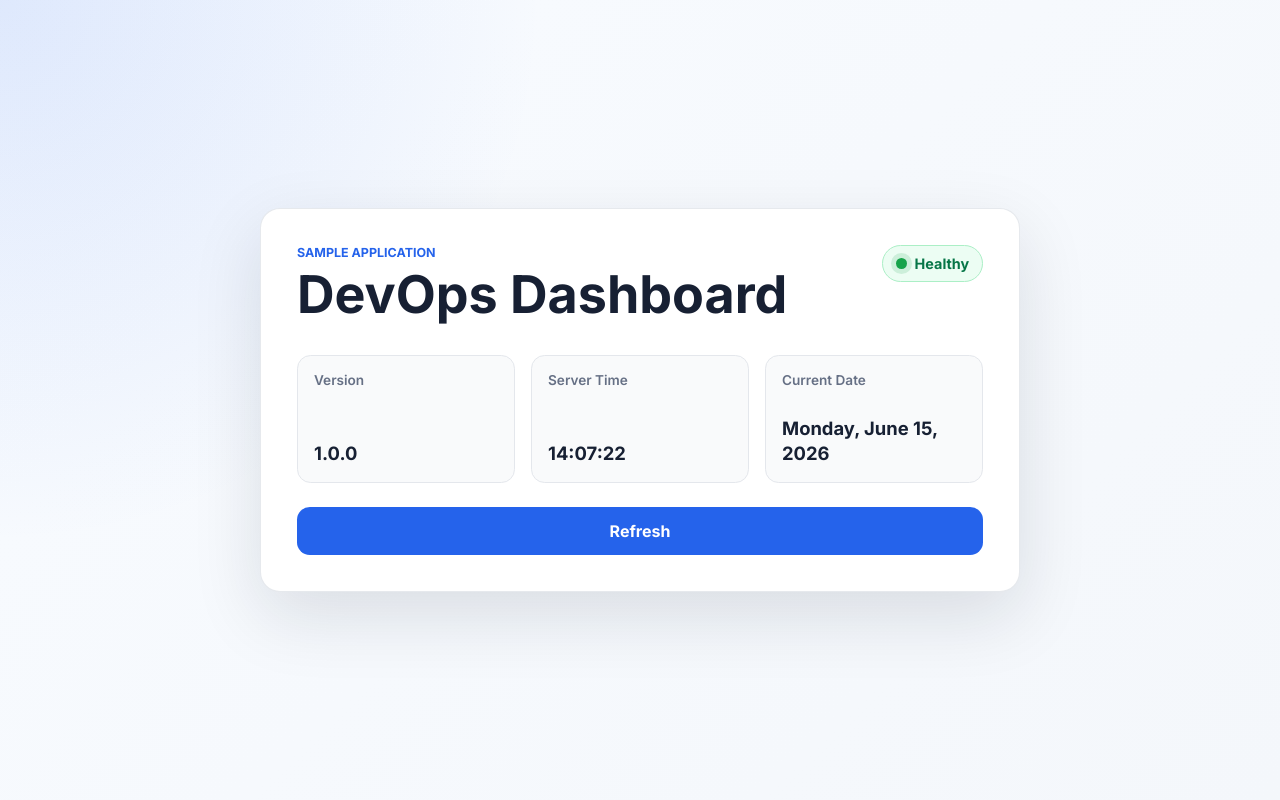
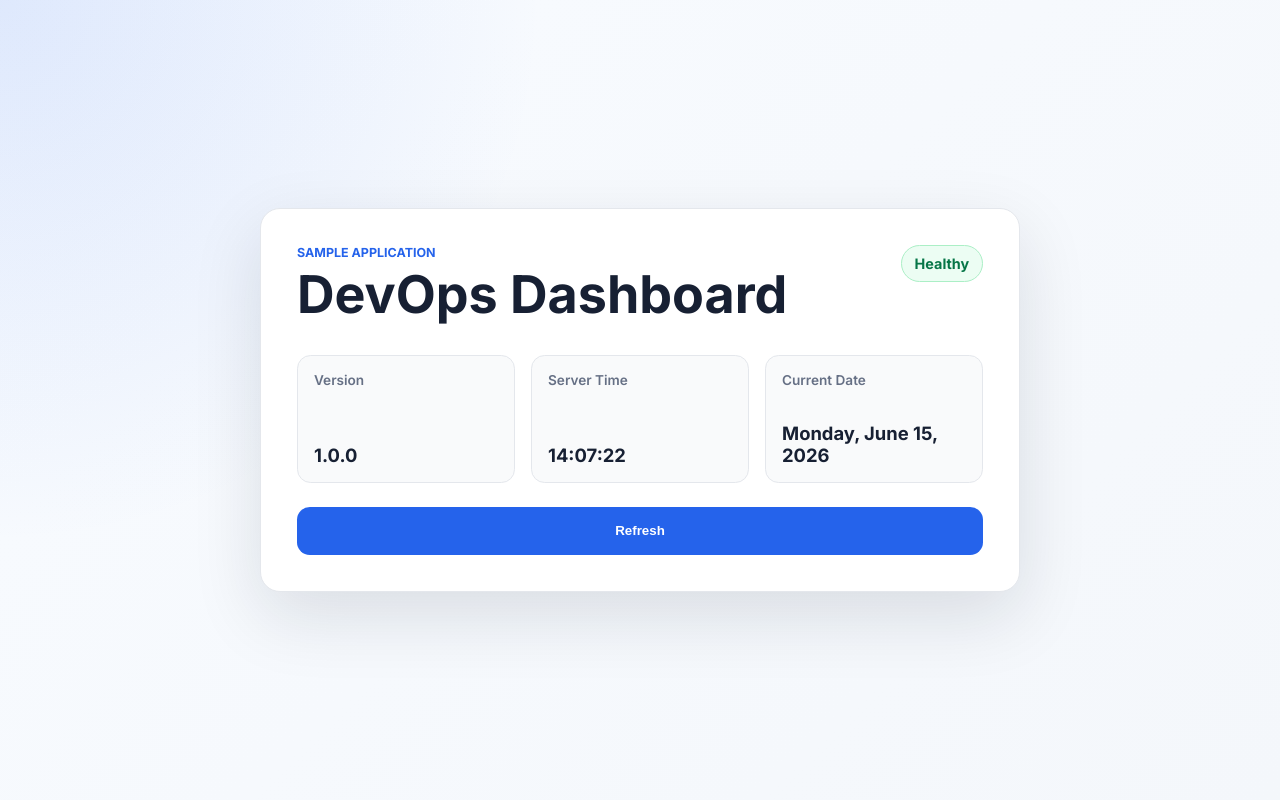
Before and after one commit to ammarmaha813/simple-devops-dashboard, a FastAPI app: page / in a window 1280 px wide. Run offline with FastAPI, Linux system fonts and the light colour scheme.

Commit message:
Clean UI: remove logo and improve dashboard design

```diff
--- a/app/static/style.css
+++ b/app/static/style.css
@@ -19,7 +19,7 @@
 body {
     margin: 0;
     min-height: 100vh;
-    font-family: "Inter", system-ui, -apple-system, BlinkMacSystemFont, "Segoe UI", sans-serif;
+    font-family: "Inter", system-ui, sans-serif;
     color: var(--text);
     background:
         radial-gradient(circle at top left, rgba(37, 99, 235, 0.12), transparent 34rem),
@@ -37,7 +37,7 @@ body {
     width: min(100%, 760px);
     padding: 2.25rem;
     background: var(--card);
-    border: 1px solid rgba(228, 231, 236, 0.9);
+    border: 1px solid var(--border);
     border-radius: 1.25rem;
     box-shadow: var(--shadow);
 }
@@ -55,7 +55,6 @@ body {
     color: var(--accent);
     font-size: 0.78rem;
     font-weight: 700;
-    letter-spacing: 0;
     text-transform: uppercase;
 }
 
@@ -63,14 +62,11 @@ h1 {
     margin: 0;
     font-size: clamp(2rem, 6vw, 3.25rem);
     line-height: 1.05;
-    letter-spacing: 0;
 }
 
 .status-pill {
     display: inline-flex;
     align-items: center;
-    gap: 0.5rem;
-    flex: 0 0 auto;
     padding: 0.55rem 0.8rem;
     color: #067647;
     background: var(--success-bg);
@@ -81,17 +77,10 @@ h1 {
     text-transform: capitalize;
 }
 
-.status-dot {
-    width: 0.68rem;
-    height: 0.68rem;
-    background: var(--success);
-    border-radius: 50%;
-    box-shadow: 0 0 0 5px rgba(22, 163, 74, 0.15);
-}
-
+/* GRID */
 .metrics-grid {
     display: grid;
-    grid-template-columns: repeat(3, minmax(0, 1fr));
+    grid-template-columns: repeat(3, 1fr);
     gap: 1rem;
     margin-bottom: 1.5rem;
 }
@@ -115,50 +104,34 @@ h1 {
 
 .metric strong {
     font-size: 1.15rem;
-    line-height: 1.35;
     overflow-wrap: anywhere;
 }
 
+/* BUTTON */
 .refresh-button {
     width: 100%;
     min-height: 3rem;
     border: 0;
     border-radius: 0.8rem;
-    color: #ffffff;
+    color: #fff;
     background: var(--accent);
-    font: inherit;
     font-weight: 700;
     cursor: pointer;
-    transition: background 160ms ease, transform 160ms ease, box-shadow 160ms ease;
+    transition: 0.2s ease;
 }
 
 .refresh-button:hover {
     background: var(--accent-dark);
-    box-shadow: 0 10px 24px rgba(37, 99, 235, 0.28);
     transform: translateY(-1px);
 }
 
-.refresh-button:focus-visible {
-    outline: 3px solid rgba(37, 99, 235, 0.28);
-    outline-offset: 3px;
-}
-
+/* RESPONSIVE */
 @media (max-width: 680px) {
-    .page-shell {
-        align-items: stretch;
-        padding: 1rem;
-    }
-
-    .dashboard-card {
-        padding: 1.25rem;
-        border-radius: 1rem;
+    .metrics-grid {
+        grid-template-columns: 1fr;
     }
 
     .card-header {
         flex-direction: column;
     }
-
-    .metrics-grid {
-        grid-template-columns: 1fr;
-    }
 }
--- a/app/templates/index.html
+++ b/app/templates/index.html
@@ -4,21 +4,29 @@
     <meta charset="UTF-8">
     <meta name="viewport" content="width=device-width, initial-scale=1.0">
     <title>{{ app_name }}</title>
+
+    <!-- ❌ supprime tout favicon/logo -->
+    <link rel="icon" href="data:,">
+
     <link rel="preconnect" href="https://fonts.googleapis.com">
     <link rel="preconnect" href="https://fonts.gstatic.com" crossorigin>
     <link href="https://fonts.googleapis.com/css2?family=Inter:wght@400;500;600;700&display=swap" rel="stylesheet">
+
     <link rel="stylesheet" href="{{ url_for('static', path='/style.css') }}">
 </head>
+
 <body>
     <main class="page-shell">
         <section class="dashboard-card" aria-labelledby="dashboard-title">
+
             <div class="card-header">
                 <div>
                     <p class="eyebrow">Sample application</p>
                     <h1 id="dashboard-title">{{ app_name }}</h1>
                 </div>
-                <span class="status-pill" aria-label="Application status {{ status }}">
-                    <span class="status-dot"></span>
+
+                <!-- status sans "logo dot" -->
+                <span class="status-pill">
                     {{ status }}
                 </span>
             </div>
@@ -28,10 +36,12 @@
                     <span class="metric-label">Version</span>
                     <strong>{{ version }}</strong>
                 </article>
+
                 <article class="metric">
                     <span class="metric-label">Server Time</span>
                     <strong>{{ current_time }}</strong>
                 </article>
+
                 <article class="metric">
                     <span class="metric-label">Current Date</span>
                     <strong>{{ current_date }}</strong>
@@ -41,6 +51,7 @@
             <button class="refresh-button" type="button" onclick="window.location.reload()">
                 Refresh
             </button>
+
         </section>
     </main>
 </body>
```
